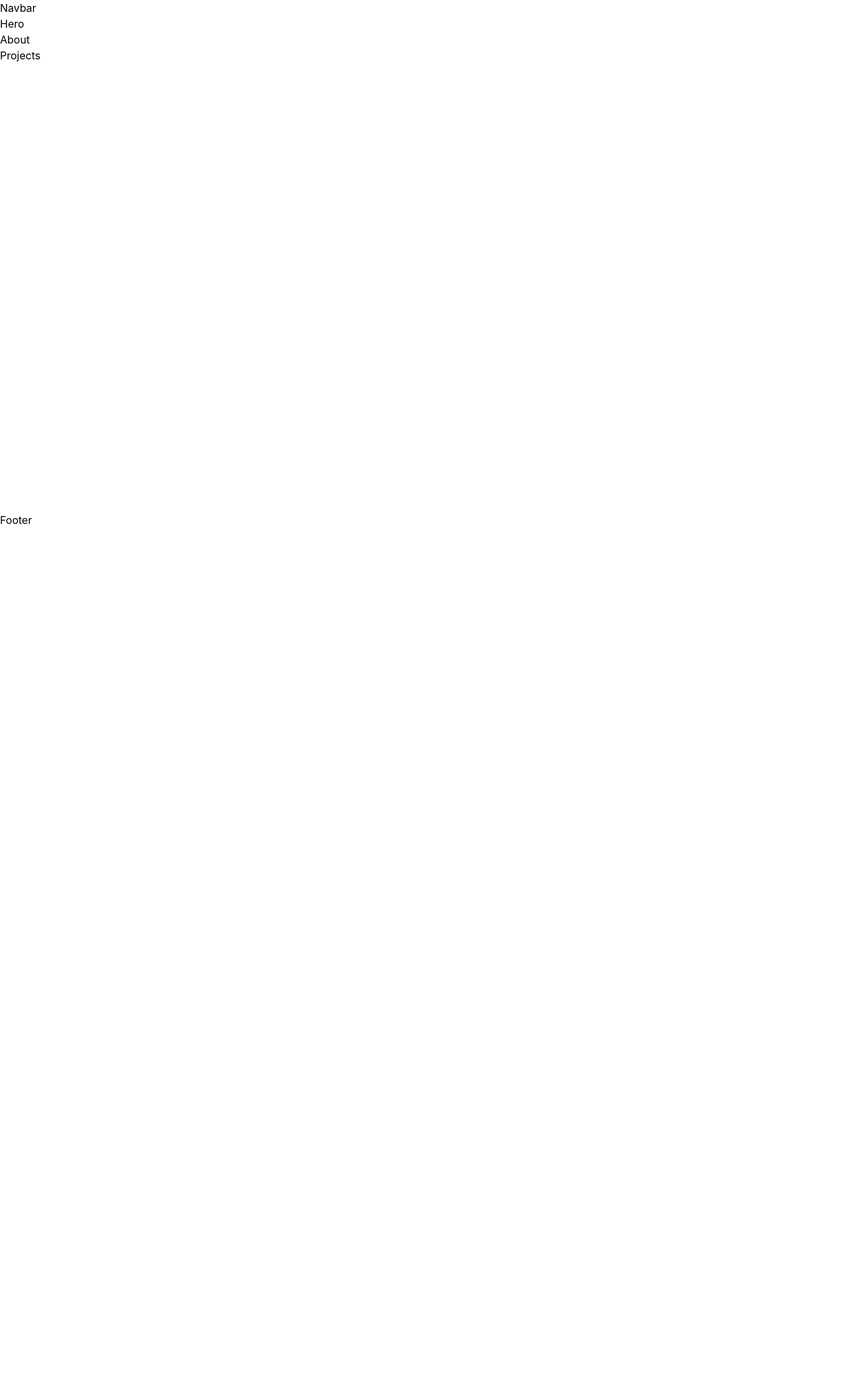
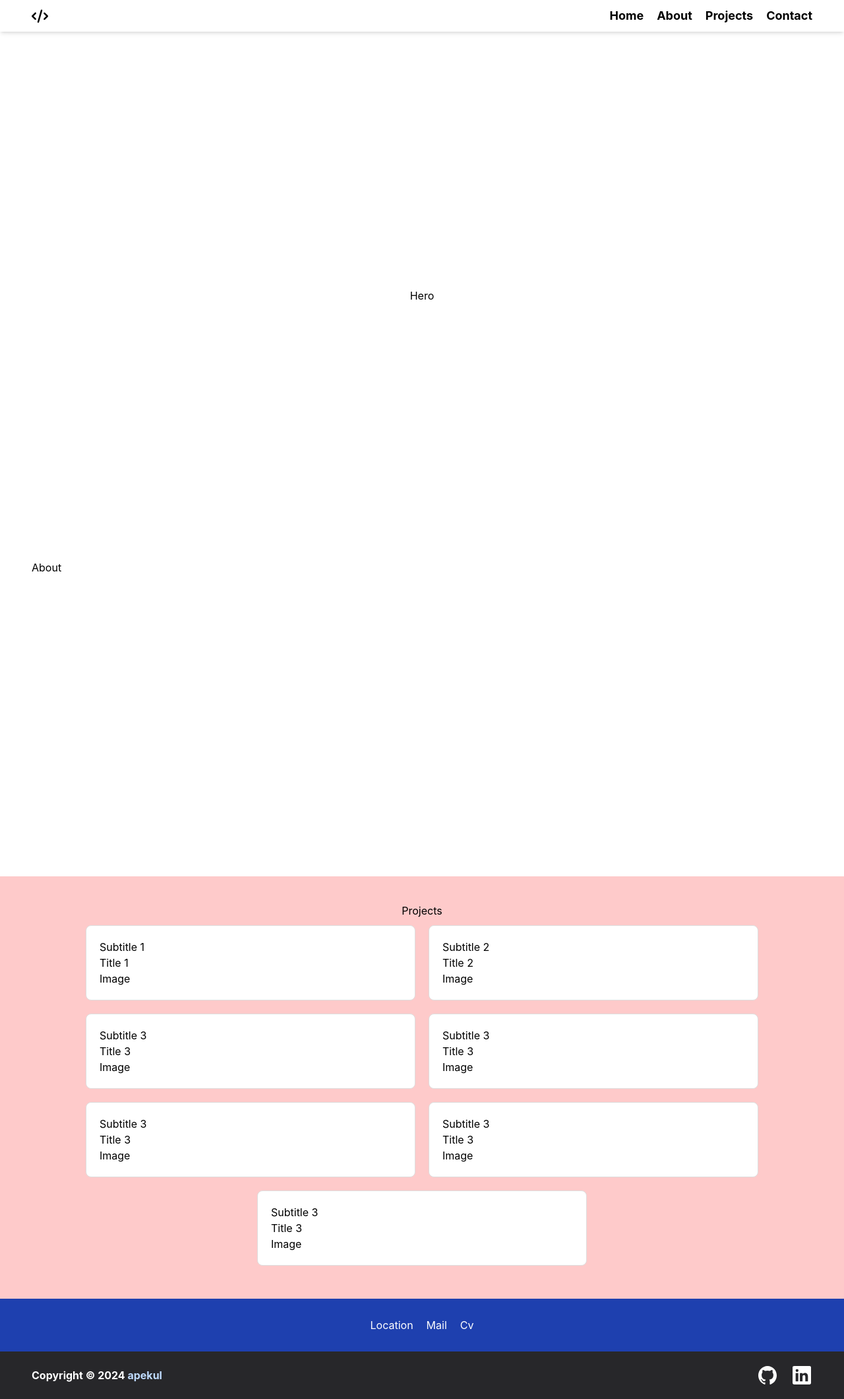
Before and after one commit to apekul/portfolioV2, a React (Create React App) app: page / in a window 1280 px wide. Shown: the whole page at 66% size. Before the commit the page ends 800 px from the top, so only its background shows below. Built offline with nearby package versions, Linux system fonts and the light colour scheme.

Commit message:
install motion-frame library and add transtion to projects with basic style

```diff
--- a/package.json
+++ b/package.json
@@ -6,6 +6,7 @@
     "@testing-library/jest-dom": "^5.14.1",
     "@testing-library/react": "^13.0.0",
     "@testing-library/user-event": "^13.2.1",
+    "framer-motion": "^11.2.4",
     "react": "^18.3.1",
     "react-dom": "^18.3.1",
     "react-icons": "^5.2.1",
--- a/src/App.js
+++ b/src/App.js
@@ -4,9 +4,10 @@ import Footer from "./Components/Footer";
 import Hero from "./Components/Hero";
 import About from "./Components/About";
 import Projects from "./Components/Projects";
+
 function App() {
   return (
-    <div className="App flex flex-col min-h-screen">
+    <div className="App flex flex-col min-h-screen min-w-screen ">
       <Navbar />
       <div className="flex-1">
         <Hero />
--- a/src/Components/About.js
+++ b/src/Components/About.js
@@ -1,7 +1,11 @@
 import React from "react";
 
 function About() {
-  return <div>About</div>;
+  return (
+    <div id="about" className="h-[30rem] Container">
+      About
+    </div>
+  );
 }
 
 export default About;
--- a/src/Components/Footer.js
+++ b/src/Components/Footer.js
@@ -1,7 +1,39 @@
 import React from "react";
+import {
+  IoLocationSharp,
+  IoLogoGithub,
+  IoLogoLinkedin,
+  IoMailSharp,
+} from "react-icons/io5";
+import { FaFile } from "react-icons/fa";
 
 function Footer() {
-  return <div>Footer</div>;
+  return (
+    <footer className=" text-white ">
+      <ul className="Container bg-blue-800 flex items-center justify-center h-[5rem] gap-5">
+        <li>Location</li>
+        <li>Mail</li>
+        <li>Cv</li>
+      </ul>
+      <ul className="Container bg-[#27272A] py-5 font-bold flex items-center justify-between">
+        <li>
+          Copyright © 2024{" "}
+          <a
+            target="_blank"
+            href="https://github.com/apekul"
+            rel="noreferrer"
+            className="text-blue-200 hover:text-blue-400"
+          >
+            apekul
+          </a>
+        </li>
+        <li className="flex gap-5 items-center text-[2rem]">
+          <IoLogoGithub className="hover:scale-110" />
+          <IoLogoLinkedin className="hover:scale-110" />
+        </li>
+      </ul>
+    </footer>
+  );
 }
 
 export default Footer;
--- a/src/Components/Hero.js
+++ b/src/Components/Hero.js
@@ -1,7 +1,13 @@
 import React from "react";
 
 function Hero() {
-  return <div>Hero</div>;
+  return (
+    <div id="hero" className="h-screen relative overflow-hidden">
+      <div className="Container h-full items-center flex justify-center">
+        Hero
+      </div>
+    </div>
+  );
 }
 
 export default Hero;
--- a/src/Components/Navbar.js
+++ b/src/Components/Navbar.js
@@ -1,7 +1,34 @@
 import React from "react";
+import { FaCode } from "react-icons/fa6";
+
+const nav = [
+  { text: "Home", location: "" },
+  { text: "About", location: "" },
+  { text: "Projects", location: "" },
+  { text: "Contact", location: "" },
+];
 
 function Navbar() {
-  return <div>Navbar</div>;
+  return (
+    <nav className="Container h-[3rem] flex items-center shadow-md sticky top-0 w-full z-0 bg-white">
+      <ul className="flex items-center justify-between w-full">
+        <li>
+          <FaCode size={25} />
+        </li>
+        <li className="flex gap-5">
+          {nav.map((v, i) => (
+            <a
+              key={i}
+              href="/"
+              className="font-bold hover:text-blue-600 text-lg transition-all duration-150"
+            >
+              {v.text}
+            </a>
+          ))}
+        </li>
+      </ul>
+    </nav>
+  );
 }
 
 export default Navbar;
--- /dev/null
+++ b/src/Components/Projects.css
@@ -0,0 +1,54 @@
+/* Projects.css */
+.ProjectsContainer {
+  display: flex;
+  flex-direction: column;
+  align-items: center;
+  position: relative;
+  width: 100%;
+}
+
+.items-container {
+  display: flex;
+  flex-wrap: wrap;
+  align-items: center;
+  justify-content: center;
+}
+
+.item {
+  background: #fff;
+  border: 1px solid #ddd;
+  border-radius: 8px;
+  padding: 20px;
+  margin: 10px;
+  cursor: pointer;
+  width: 500px;
+}
+
+.expanded-item {
+  position: absolute;
+  top: auto;
+  left: 0;
+  right: 0;
+  margin-left: auto;
+  margin-right: auto;
+  background: #fff;
+  border: 1px solid #ddd;
+  border-radius: 8px;
+  padding: 20px;
+  width: 500px;
+  text-align: center;
+}
+
+.expanded-item button {
+  margin-top: 20px;
+  padding: 10px 20px;
+  border: none;
+  background-color: #007bff;
+  color: white;
+  border-radius: 4px;
+  cursor: pointer;
+}
+
+.expanded-item button:hover {
+  background-color: #0056b3;
+}
--- a/src/Components/Projects.js
+++ b/src/Components/Projects.js
@@ -1,7 +1,72 @@
-import React from "react";
+import React, { useState } from "react";
+import { motion, AnimatePresence } from "framer-motion";
+import "./Projects.css";
 
 function Projects() {
-  return <div>Projects</div>;
+  const [selectedId, setSelectedId] = useState(null);
+  const items = [
+    { id: "1", title: "Title 1", subtitle: "Subtitle 1" },
+    { id: "2", title: "Title 2", subtitle: "Subtitle 2" },
+    { id: "3", title: "Title 3", subtitle: "Subtitle 3" },
+    { id: "4", title: "Title 3", subtitle: "Subtitle 3" },
+    { id: "5", title: "Title 3", subtitle: "Subtitle 3" },
+    { id: "6", title: "Title 3", subtitle: "Subtitle 3" },
+    { id: "7", title: "Title 3", subtitle: "Subtitle 3" },
+  ];
+
+  // Function to toggle selectedId
+  const toggleSelectedId = (id) => {
+    if (selectedId) {
+      setSelectedId(null); // Close the currently selected item
+    } else {
+      setSelectedId(id); // Open the clicked item
+    }
+  };
+  return (
+    <div id="projects" className="ProjectsContainer Container bg-red-200 py-10">
+      Projects
+      <div className="items-container">
+        {items.map((item) => (
+          <motion.div
+            key={item.id}
+            layoutId={item.id}
+            onClick={() => toggleSelectedId(item.id)}
+            className="item"
+            style={{
+              opacity: !selectedId ? 1 : 0.5, // Lower opacity for unselected items
+            }}
+          >
+            <motion.h5>{item.subtitle}</motion.h5>
+            <motion.h2>{item.title}</motion.h2>
+            <motion.div>Image</motion.div>
+          </motion.div>
+        ))}
+        <AnimatePresence>
+          {selectedId && (
+            <motion.div
+              layoutId={selectedId}
+              className="expanded-item"
+              transition={{ duration: 0.3 }}
+            >
+              {items
+                .filter((item) => item.id === selectedId)
+                .map((item) => (
+                  <div key={item.id}>
+                    <motion.h5>{item.subtitle}</motion.h5>
+                    <motion.h2>{item.title}</motion.h2>
+                    <motion.p>{item.title}</motion.p>
+
+                    <motion.button onClick={() => toggleSelectedId(item.id)}>
+                      Close
+                    </motion.button>
+                  </div>
+                ))}
+            </motion.div>
+          )}
+        </AnimatePresence>
+      </div>
+    </div>
+  );
 }
 
 export default Projects;
--- a/src/index.css
+++ b/src/index.css
@@ -15,3 +15,8 @@ code {
   font-family: source-code-pro, Menlo, Monaco, Consolas, 'Courier New',
     monospace;
 }
+
+.Container {
+  padding-left: 3rem;
+  padding-right: 3rem;
+}
```
Also changed, not shown: 2 other files (tests, documents, lock files or other folders).
